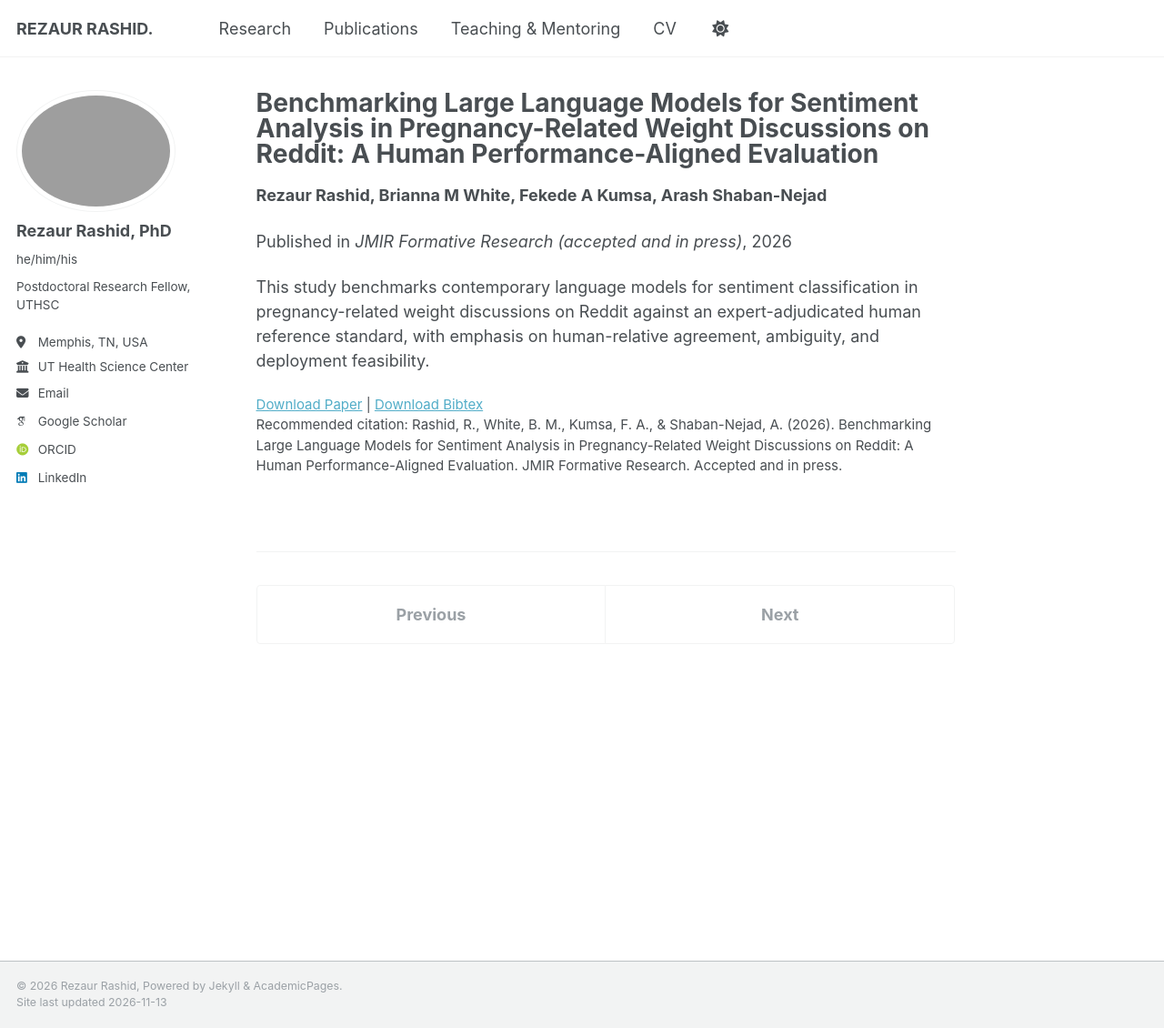
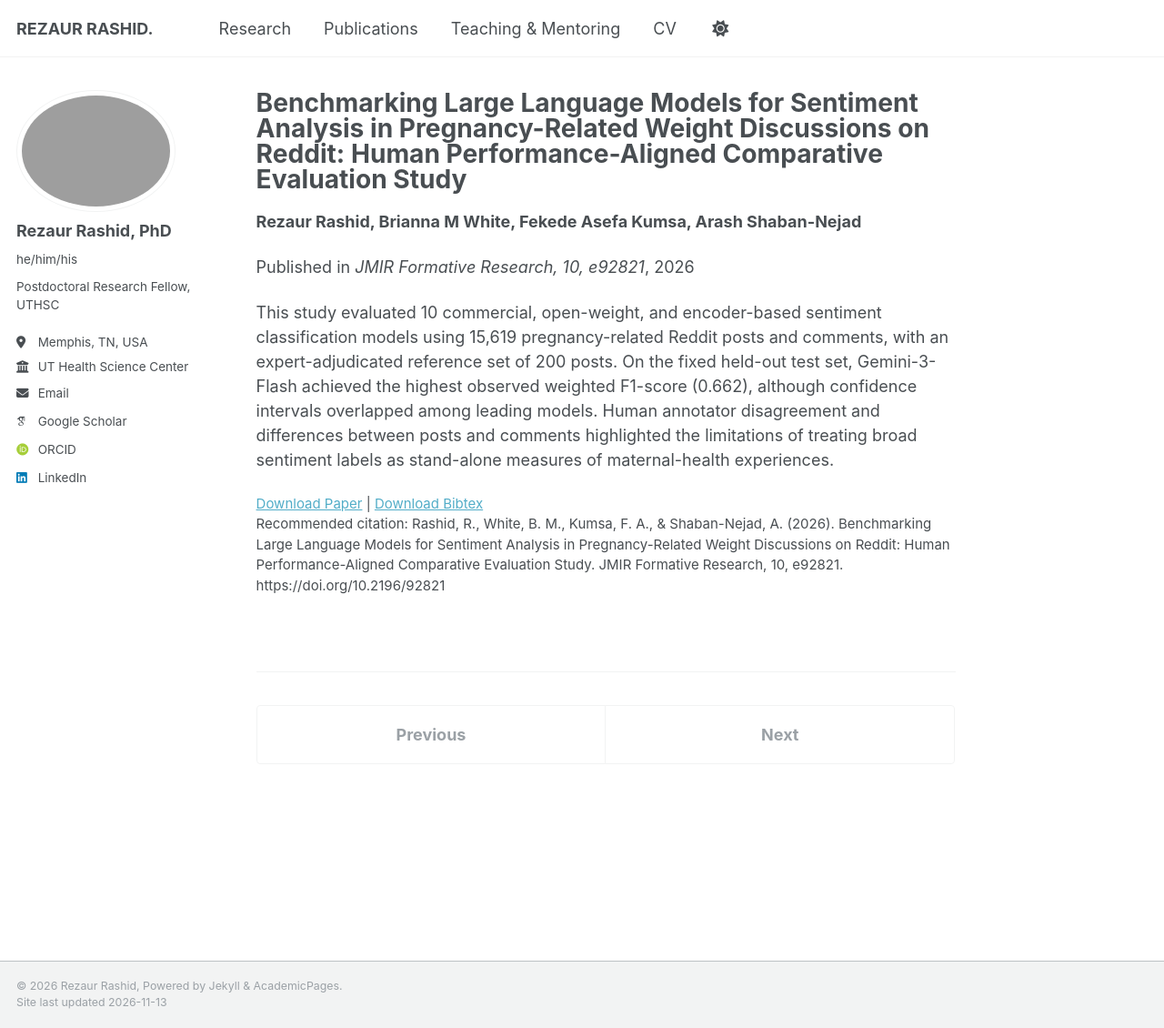
Before and after one commit to rezaurrashid/rezaurrashid.github.io, a Jekyll site: the page built from _publications/rashid2026pregnancy.md, in a window 1280 px wide and 1130 px high. Shown: the whole window at 91% size. Built offline with Jekyll 4.4.1, drawn with Linux system fonts in a browser that asks for light colours; some web fonts are replaced; a script that is not in the unit is left out.

Commit message:
publication update

```diff
--- a/_publications/rashid2026pregnancy.md
+++ b/_publications/rashid2026pregnancy.md
@@ -1,14 +1,14 @@
 ---
-title: "Benchmarking Large Language Models for Sentiment Analysis in Pregnancy-Related Weight Discussions on Reddit: A Human Performance-Aligned Evaluation"
+title: "Benchmarking Large Language Models for Sentiment Analysis in Pregnancy-Related Weight Discussions on Reddit: Human Performance-Aligned Comparative Evaluation Study"
 collection: publications
 category: manuscripts
 permalink: /publication/rashid2026pregnancy
-authors: "Rezaur Rashid, Brianna M White, Fekede A Kumsa, Arash Shaban-Nejad"
-date: 2026-01-01
-venue: "JMIR Formative Research (accepted and in press)"
-paperurl: "https://preprints.jmir.org/preprint/92821"
+authors: "Rezaur Rashid, Brianna M White, Fekede Asefa Kumsa, Arash Shaban-Nejad"
+date: 2026-11-13
+venue: "JMIR Formative Research, 10, e92821"
+paperurl: "https://formative.jmir.org/2026/1/e92821/PDF"
 bibtexurl: "/files/bib/rashid2026pregnancy.bib"
-citation: "Rashid, R., White, B. M., Kumsa, F. A., & Shaban-Nejad, A. (2026). Benchmarking Large Language Models for Sentiment Analysis in Pregnancy-Related Weight Discussions on Reddit: A Human Performance-Aligned Evaluation. JMIR Formative Research. Accepted and in press."
+citation: "Rashid, R., White, B. M., Kumsa, F. A., & Shaban-Nejad, A. (2026). Benchmarking Large Language Models for Sentiment Analysis in Pregnancy-Related Weight Discussions on Reddit: Human Performance-Aligned Comparative Evaluation Study. JMIR Formative Research, 10, e92821. https://doi.org/10.2196/92821"
 ---
 
-This study benchmarks contemporary language models for sentiment classification in pregnancy-related weight discussions on Reddit against an expert-adjudicated human reference standard, with emphasis on human-relative agreement, ambiguity, and deployment feasibility.
+This study evaluated 10 commercial, open-weight, and encoder-based sentiment classification models using 15,619 pregnancy-related Reddit posts and comments, with an expert-adjudicated reference set of 200 posts. On the fixed held-out test set, Gemini-3-Flash achieved the highest observed weighted F1-score (0.662), although confidence intervals overlapped among leading models. Human annotator disagreement and differences between posts and comments highlighted the limitations of treating broad sentiment labels as stand-alone measures of maternal-health experiences.
```
Also changed, not shown: files/bib/rashid2026pregnancy.bib (+11 -5 lines), 1 other file.
